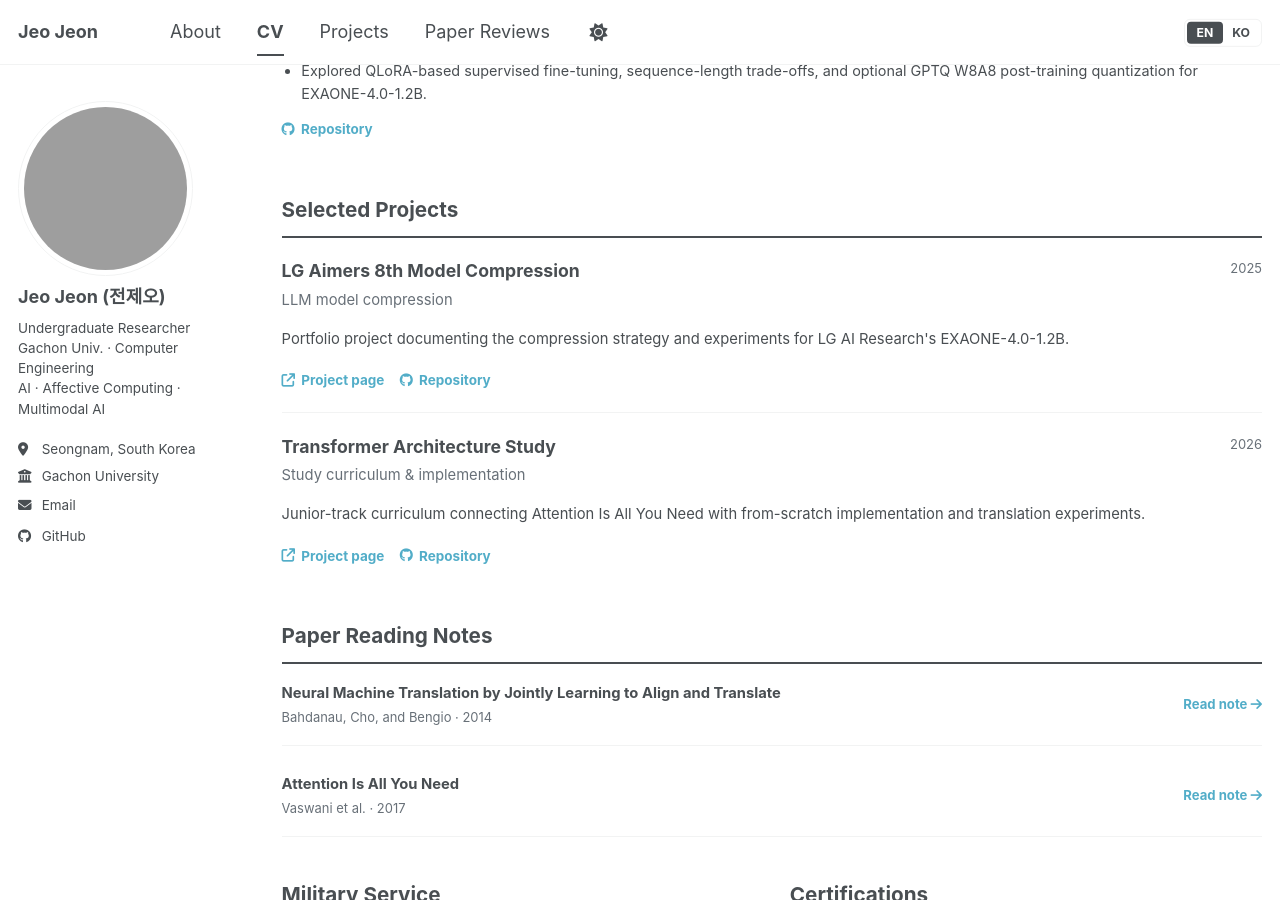
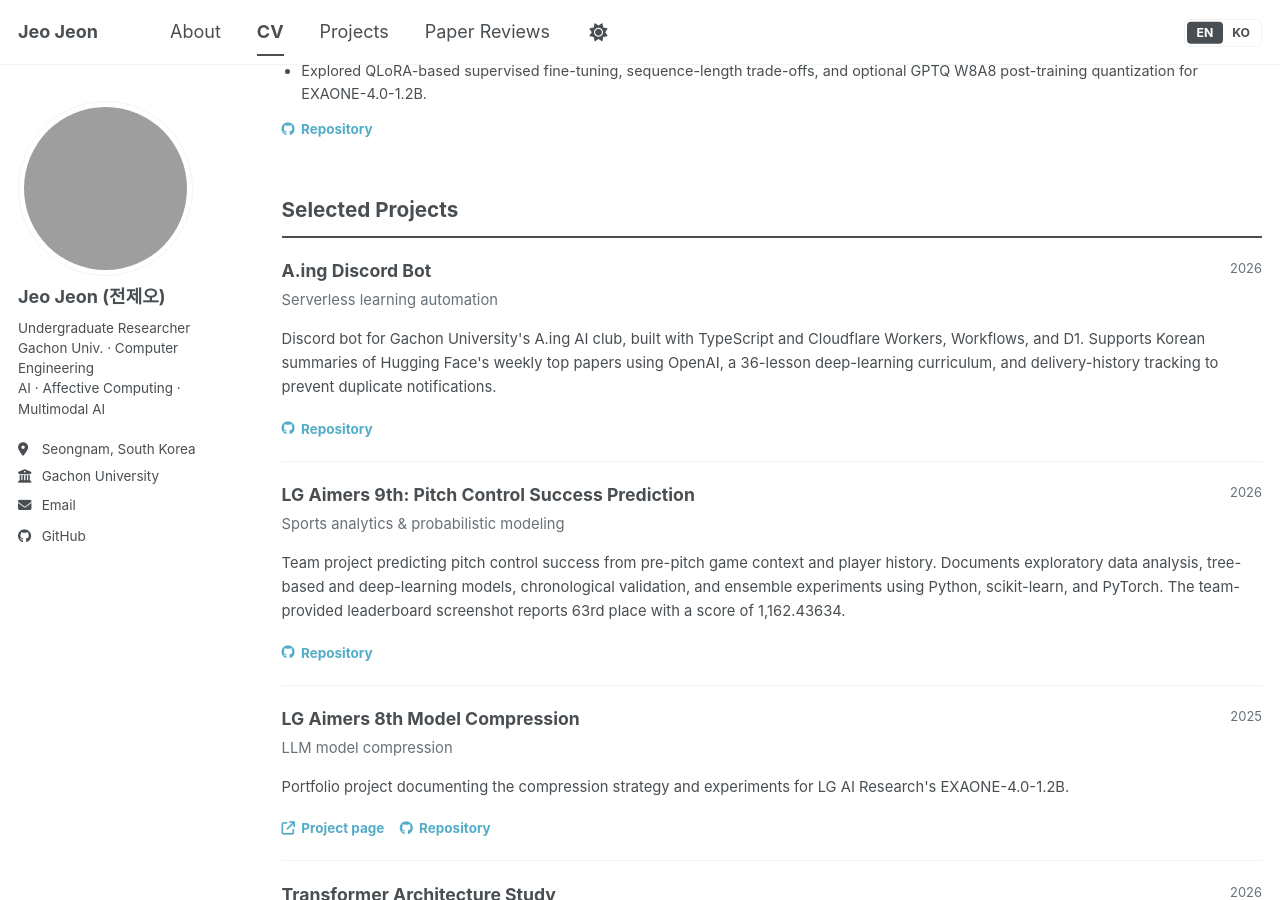
Before and after one commit to ZEO1122/ZEO1122.github.io, a Jekyll site: the page built from _pages/cv.md, in a window 1280 px wide and 900 px high, scrolled down 1732 px. Built offline with Jekyll 4.4.1, drawn with Linux system fonts in a browser that asks for light colours; a script bundle is joined from its source files by our own code; library files that are not in the unit come from our copies; some of the changed text lies outside the part shown; grey boxes are pictures that could not be loaded.

Commit message:
Add Discord bot and LG Aimers 9th projects to bilingual CV

```diff
--- a/_data/cv.yml
+++ b/_data/cv.yml
@@ -1,4 +1,4 @@
-updated: "2026-08-11"
+updated: "2026-09-20"
 
 labels:
   en:
@@ -172,6 +172,28 @@ competitions:
 
 projects:
   - name:
+      en: "A.ing Discord Bot"
+      ko: "A.ing Discord 학습 알림 봇"
+    category:
+      en: "Serverless learning automation"
+      ko: "서버리스 기반 학습 알림 자동화"
+    date: "2026-09-13"
+    description:
+      en: "Discord bot for Gachon University's A.ing AI club, built with TypeScript and Cloudflare Workers, Workflows, and D1. Supports Korean summaries of Hugging Face's weekly top papers using OpenAI, a 36-lesson deep-learning curriculum, and delivery-history tracking to prevent duplicate notifications."
+      ko: "가천대학교 AI 학술 동아리 A.ing의 학습을 지원하는 Discord 봇. TypeScript와 Cloudflare Workers·Workflows·D1을 기반으로 Hugging Face 주간 인기 논문의 OpenAI 기반 한국어 요약, 36편의 딥러닝 기초 학습 콘텐츠, 발송 이력 관리와 중복 알림 방지 기능을 구현한 프로젝트"
+    repository_url: "https://github.com/aing-gachon/A.ing-Discord-Bot"
+  - name:
+      en: "LG Aimers 9th: Pitch Control Success Prediction"
+      ko: "LG Aimers 9기 투구 제구 성공 확률 예측"
+    category:
+      en: "Sports analytics & probabilistic modeling"
+      ko: "스포츠 데이터 분석 및 확률 예측"
+    date: "2026-08-05"
+    description:
+      en: "Team project predicting pitch control success from pre-pitch game context and player history. Documents exploratory data analysis, tree-based and deep-learning models, chronological validation, and ensemble experiments using Python, scikit-learn, and PyTorch. The team-provided leaderboard screenshot reports 63rd place with a score of 1,162.43634."
+      ko: "투구 전 경기 상황과 선수 이력으로 제구 성공 확률을 예측한 팀 프로젝트. Python·scikit-learn·PyTorch를 활용한 탐색적 데이터 분석, 트리 기반 모델과 딥러닝 모델 비교, 시간 순서 검증, 앙상블 실험을 정리. 팀 제공 리더보드 캡처 기준 63위, 1,162.43634점 기록"
+    repository_url: "https://github.com/ZEO1122/LG_Aimers_9th"
+  - name:
       en: "LG Aimers 8th Model Compression"
       ko: "LG Aimers 8기 모델 경량화"
     category:
--- a/_includes/cv-content.html
+++ b/_includes/cv-content.html
@@ -153,10 +153,12 @@
       </div>
       <p>{{ project.description[lang] }}</p>
       <div class="cv-entry-links">
+        {% if project.page_url[lang] %}
         <a href="{{ project.page_url[lang] }}">
           <i class="fas fa-arrow-up-right-from-square" aria-hidden="true"></i>
           {{ labels.project_page }}
         </a>
+        {% endif %}
         <a href="{{ project.repository_url }}" target="_blank" rel="noopener noreferrer">
           <i class="fab fa-github" aria-hidden="true"></i>
           {{ labels.repository }}
```
